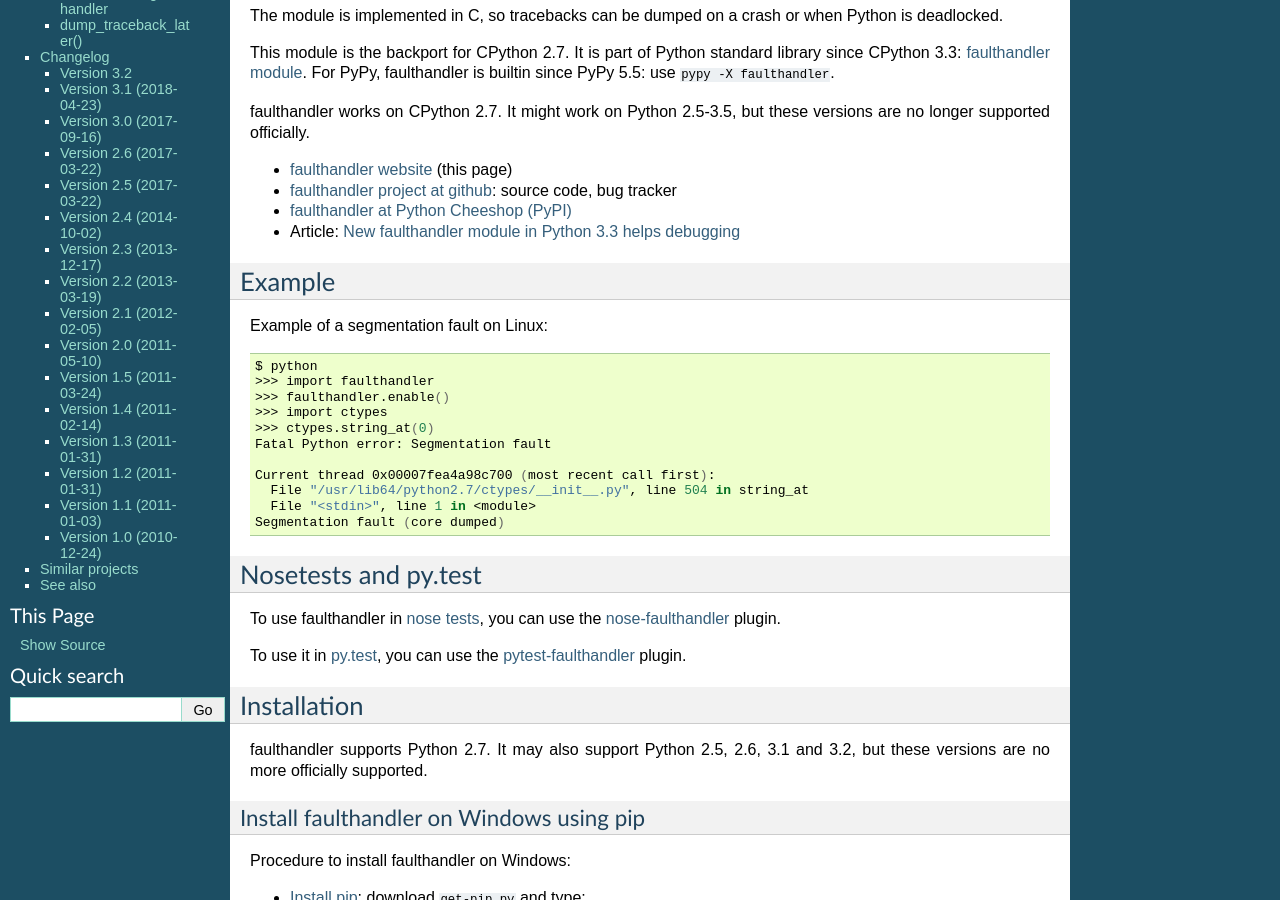
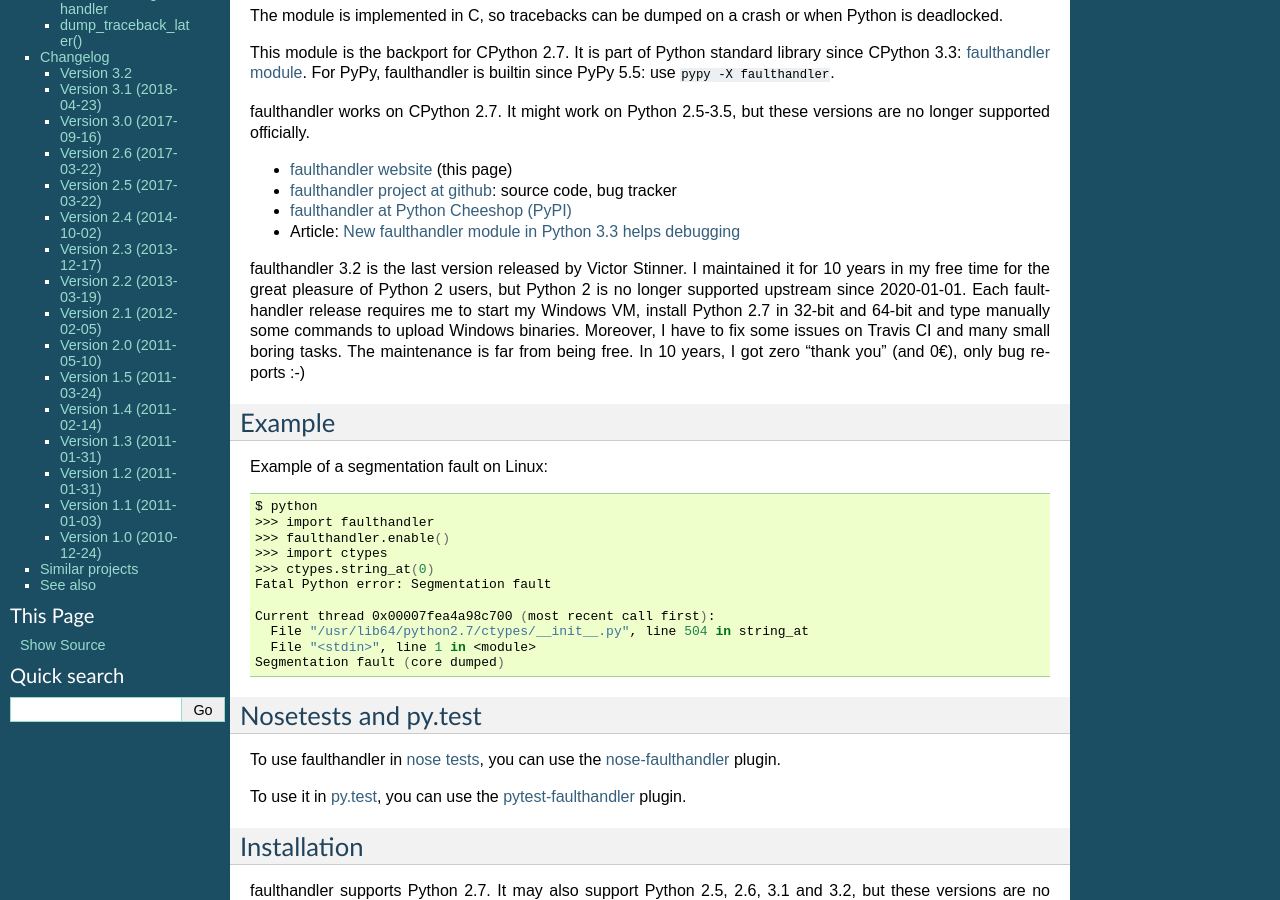
Before and after one commit to vstinner/faulthandler, a Sphinx documentation site: the page built from doc/index.rst, in a window 1280 px wide and 900 px high, scrolled down 617 px. Built offline with Sphinx 7.4.7, drawn with Linux system fonts in a browser that asks for light colours; some of the changed text lies outside the part shown.

```diff
--- a/doc/index.rst
+++ b/doc/index.rst
@@ -55,6 +55,15 @@ these versions are no longer supported officially.
   <http://pypi.python.org/pypi/faulthandler/>`_
 * Article: `New faulthandler module in Python 3.3 helps debugging
   <http://blog.python.org/2011/05/new-faulthandler-module-in-python-33.html>`_
+
+faulthandler 3.2 is the last version released by Victor Stinner. I maintained
+it for 10 years in my free time for the great pleasure of Python 2 users, but
+Python 2 is no longer supported upstream since 2020-01-01. Each faulthandler
+release requires me to start my Windows VM, install Python 2.7 in 32-bit and
+64-bit and type manually some commands to upload Windows binaries. Moreover, I
+have to fix some issues on Travis CI and many small boring tasks. The
+maintenance is far from being free. In 10 years, I got zero "thank you" (and
+0€), only bug reports :-)
 
 
 Example
@@ -332,6 +341,15 @@ Changelog
 Version 3.2
 -----------
 
+faulthandler 3.2 is the last version released by Victor Stinner. I maintained
+it for 10 years in my free time for the great pleasure of Python 2 users, but
+Python 2 is no longer supported upstream since 2020-01-01. Each faulthandler
+release requires me to start my Windows VM, install Python 2.7 in 32-bit and
+64-bit and type manually some commands to upload Windows binaries. Moreover, I
+have to fix some issues on Travis CI and many small boring tasks. The
+maintenance is far from being free. In 10 years, I got zero "thank you" (and
+0€), only bug reports :-)
+
 * On Windows, faulthandler.enable() now ignores MSC and COM exceptions.
   Backport by Dee Moore.
 * Fix ``faulthandler.register(chain=True)`` stack. faulthandler now allocates a
```
Also changed, not shown: README.rst (+9 -0 lines).
